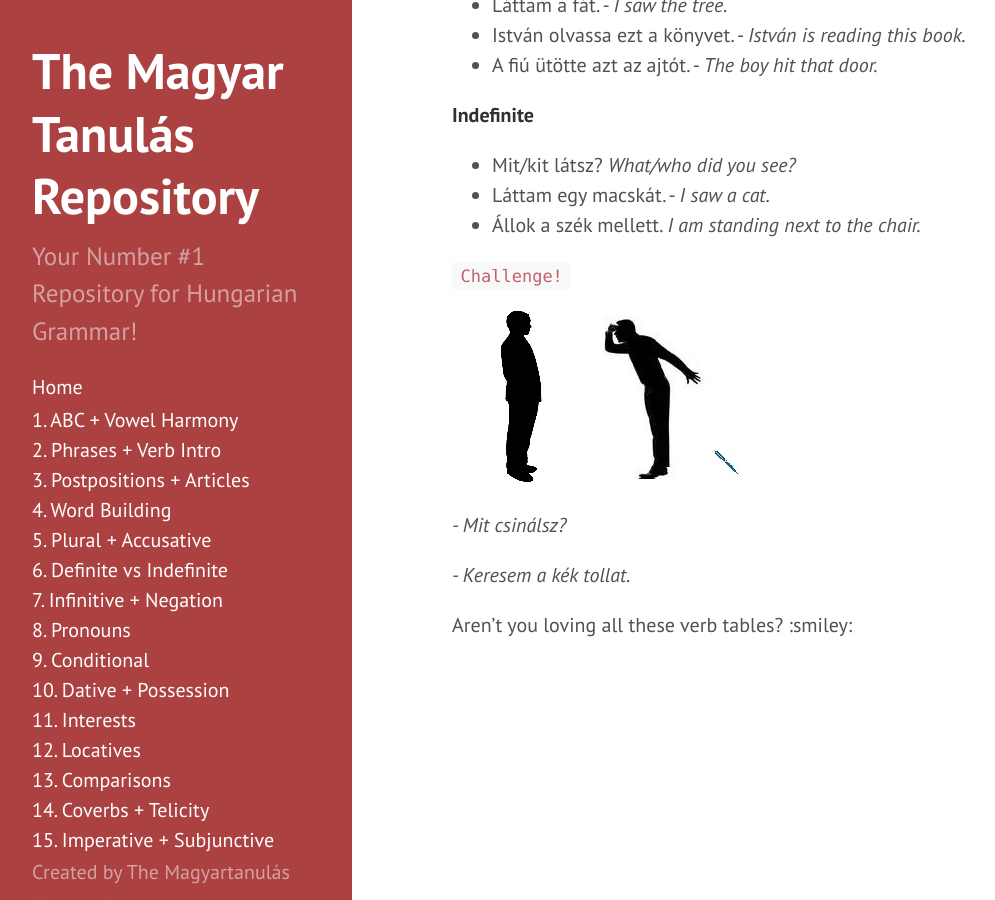
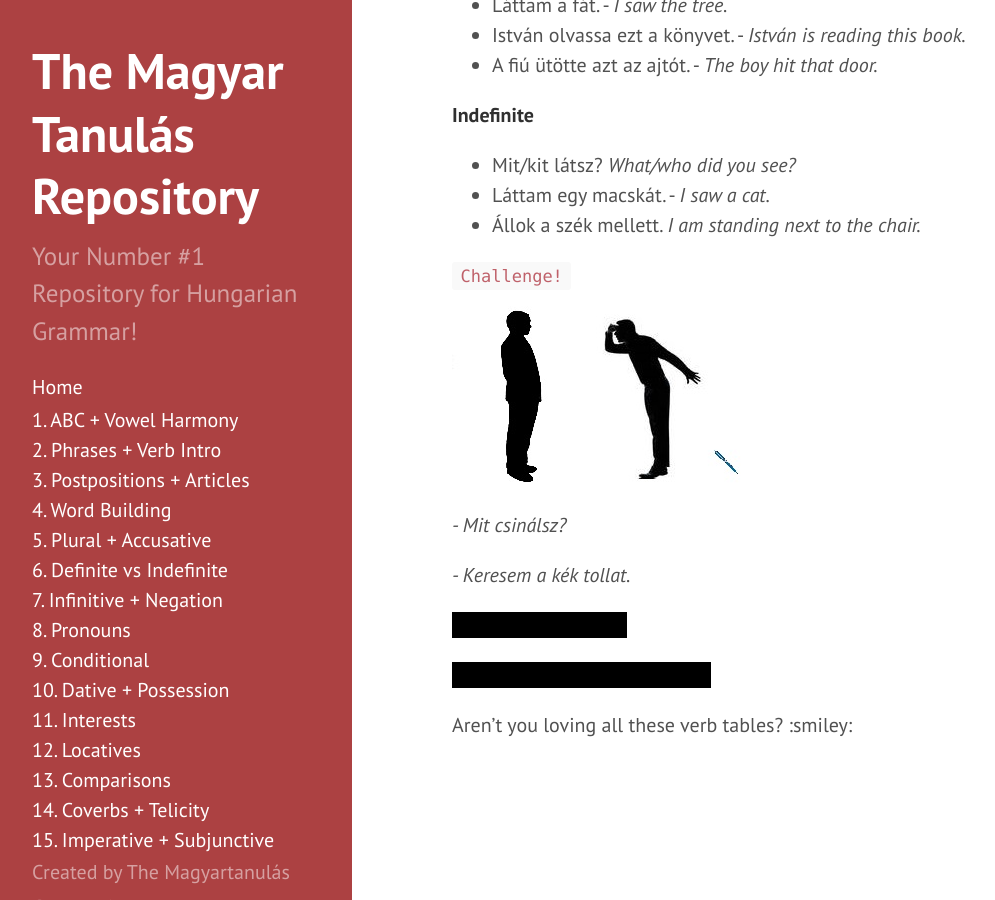
Before and after one commit to Magyartanulas/magyartanulas.github.io, a Jekyll site: the page built from definite_indefinite.md, in a window 1280 px wide and 900 px high, scrolled down 3972 px. Shown: the whole window, without its empty margins (8-1003 px from the left). Built offline with Jekyll 4.4.1, drawn with Linux system fonts in a browser that asks for light colours; Markdown is read by kramdown in place of the engine named in the settings.

Commit message:
Update definite_indefinite.md

```diff
--- a/definite_indefinite.md
+++ b/definite_indefinite.md
@@ -106,4 +106,8 @@ If there is an object in the sentence, then the definite conjugation is used whe
 
 *- Keresem a kék tollat.*
 
+<span class="spoiler">What are you doing?</span>
+
+<span class="spoiler">I'm searching for the blue pen.</span>
+
 Aren't you loving all these verb tables? :smiley:
```
